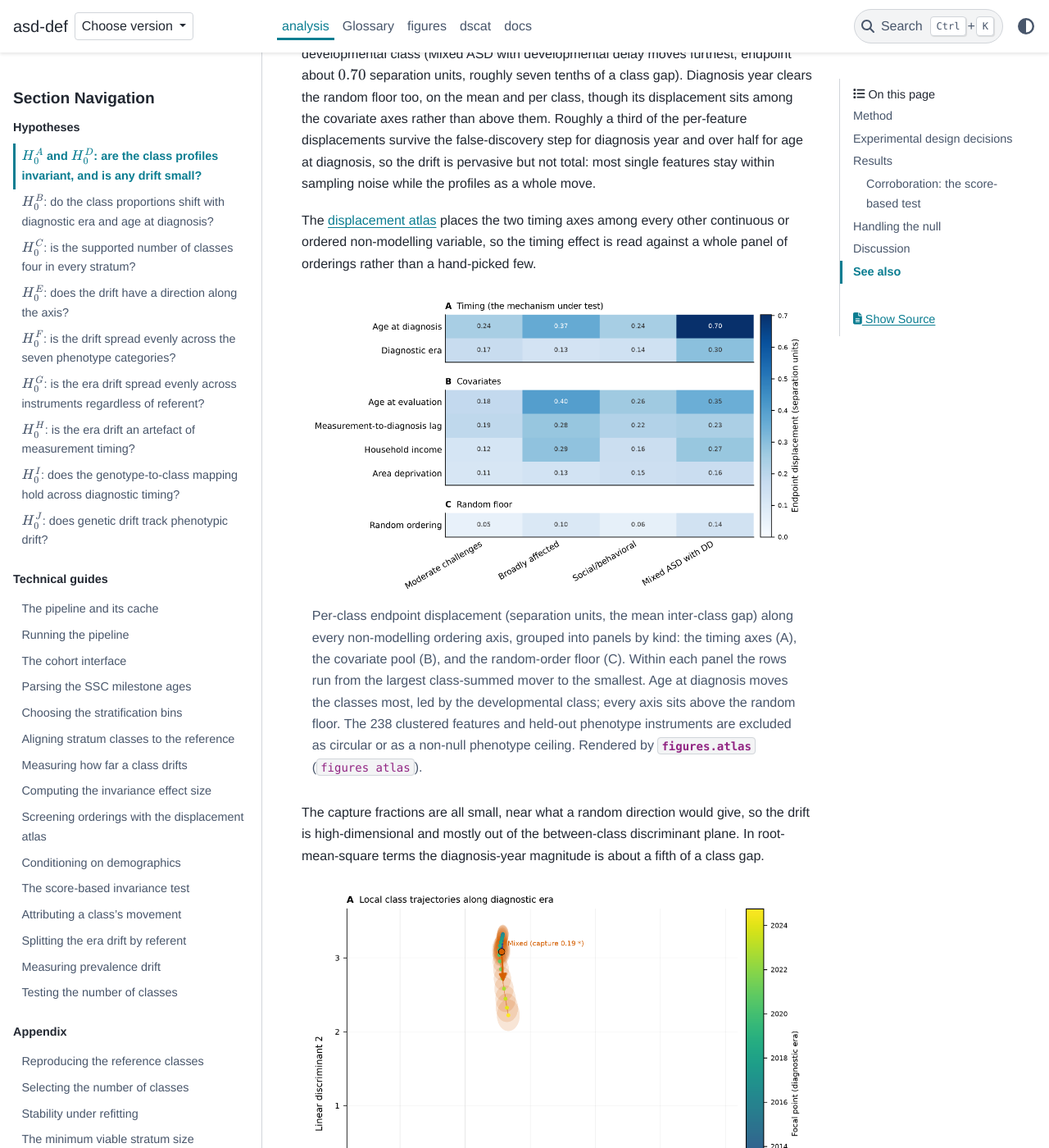
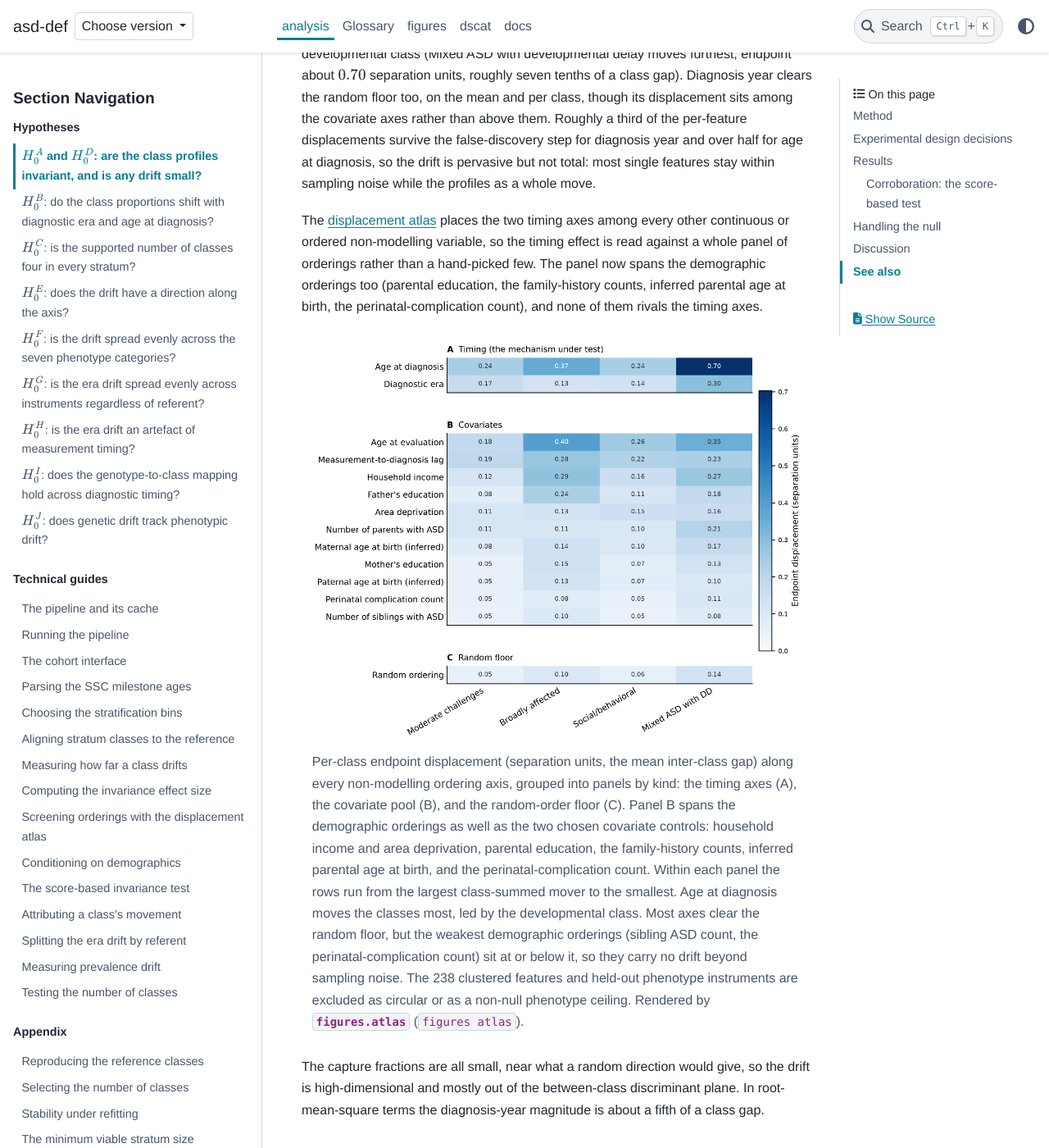
Before and after one commit to tahmidazam/asd-def, a Sphinx documentation site: the page built from docs/source/packages/analysis/hypotheses/h0a-invariance.md, in a window 1280 px wide and 1400 px high, scrolled down 2639 px. Shown: the whole window at 82% size. Built offline with Sphinx 7.4.7 and the PyData theme 0.15.4, drawn with Linux system fonts in a browser that asks for light colours; pages that are not in the unit, such as notebooks, are missing from menus; cross-references to code outside the pages are shown as plain code; some of the changed text lies outside the part shown.

Commit message:
docs(h0a): fold demographic orderings into the atlas
Panel B of the displacement atlas now spans the demographic orderings beside
the covariate controls; the weakest (sibling ASD count, perinatal
complications) sit at or below the random floor, carrying no drift beyond
sampling noise. Refresh the narrative and add the age-at-diagnosis
local-plane and invariance-process reads.

```diff
--- a/docs/source/_figures/displacement_atlas.json
+++ b/docs/source/_figures/displacement_atlas.json
@@ -1,7 +1,7 @@
 {
   "figure": "atlas",
   "source_stage": "displacement-atlas",
-  "source_run": "c2e49c34ca270011",
-  "source_git_commit": "d853243-dirty",
+  "source_run": "695945f63d127850",
+  "source_git_commit": "7afddfc-dirty",
   "figures_version": "0.6.0"
 }
--- a/docs/source/packages/analysis/hypotheses/h0a-invariance.md
+++ b/docs/source/packages/analysis/hypotheses/h0a-invariance.md
@@ -94,7 +94,9 @@ profiles as a whole move.
 
 The {doc}`displacement atlas <../guides/screening-orderings-with-the-atlas>` places the two timing
 axes among every other continuous or ordered non-modelling variable, so the timing effect is read
-against a whole panel of orderings rather than a hand-picked few.
+against a whole panel of orderings rather than a hand-picked few. The panel now spans the demographic
+orderings too (parental education, the family-history counts, inferred parental age at birth, the
+perinatal-complication count), and none of them rivals the timing axes.
 
 :::{figure} /_figures/displacement_atlas.png
 :alt: Per-class endpoint displacement along every non-modelling ordering axis, grouped by kind
@@ -103,10 +105,15 @@ against a whole panel of orderings rather than a hand-picked few.
 
 Per-class endpoint displacement (separation units, the mean inter-class gap) along every non-modelling
 ordering axis, grouped into panels by kind: the timing axes (**A**), the covariate pool (**B**), and
-the random-order floor (**C**). Within each panel the rows run from the largest class-summed mover to
-the smallest. Age at diagnosis moves the classes most, led by the developmental class; every axis sits
-above the random floor. The 238 clustered features and held-out phenotype instruments are excluded as
-circular or as a non-null phenotype ceiling. Rendered by {py:mod}`figures.atlas` (`figures atlas`).
+the random-order floor (**C**). Panel **B** spans the demographic orderings as well as the two chosen
+covariate controls: household income and area deprivation, parental education, the family-history
+counts, inferred parental age at birth, and the perinatal-complication count. Within each panel the
+rows run from the largest class-summed mover to the smallest. Age at diagnosis moves the classes most,
+led by the developmental class. Most axes clear the random floor, but the weakest demographic
+orderings (sibling ASD count, the perinatal-complication count) sit at or below it, so they carry no
+drift beyond sampling noise. The 238 clustered features and held-out phenotype instruments are
+excluded as circular or as a non-null phenotype ceiling. Rendered by {py:mod}`figures.atlas`
+(`figures atlas`).
 :::
 
 The capture fractions are all small, near what a random direction would give, so the drift is
@@ -123,6 +130,19 @@ with the bootstrap band as pale ellipses. How to read it: the four anchors sit f
 class traces a short path. Every class is flagged, its capture fraction below one half, so most of
 the drift is out of this plane and the short in-plane paths understate it. Rendered by
 {py:mod}`figures.trajectory_local` (`figures local-trajectory --axis era`).
+:::
+
+:::{figure} /_figures/local_plane_age_at_diagnosis.png
+:alt: Four class centroids in the discriminant plane, each with a short local trajectory along age at diagnosis
+:width: 100%
+:align: center
+
+The same trajectories along age at diagnosis, coloured youngest to oldest at diagnosis. The
+developmental class (Mixed ASD with developmental delay) is the largest mover on this axis, yet its
+in-plane path is short and its capture fraction is only $0.04$, so nearly all of that movement leaves
+the plane. Every class is again flagged (capture below one half), so the drift here is even more
+out-of-plane than on the era axis and the picture understates it. Rendered by
+{py:mod}`figures.trajectory_local` (`figures local-trajectory --axis age_at_diagnosis`).
 :::
 
 ### Corroboration: the score-based test
@@ -146,6 +166,18 @@ logarithmic vertical axis), with the simulated bridge null band beneath. How to
 class would sit inside the band; the observed process instead climbs an order of magnitude above it
 across the whole axis, the signature of a pervasive drift rather than one sharp break. The excursion
 grows through the 2010s. Rendered by {py:mod}`figures.invariance` (`figures invariance --axis era`).
+:::
+
+:::{figure} /_figures/invariance_process_age_at_diagnosis.png
+:alt: Squared fluctuation process against age at diagnosis, an order of magnitude above the simulated bridge null band
+:width: 100%
+:align: center
+
+The same read along age at diagnosis, for the strongest-drifting block (the Mixed class on social or
+communication). The observed process climbs an order of magnitude above the bridge null and stays
+there across the axis, rising fastest through early childhood and peaking near the estimated break at
+about six years. As on the era axis, the excursion is broad rather than one sharp step, so the drift
+is pervasive. Rendered by {py:mod}`figures.invariance` (`figures invariance --axis age_at_diagnosis`).
 :::
 
 The score-based test is the `analysis invariance` stage.
```
Also changed, not shown: docs/source/_figures/displacement_atlas.png.
